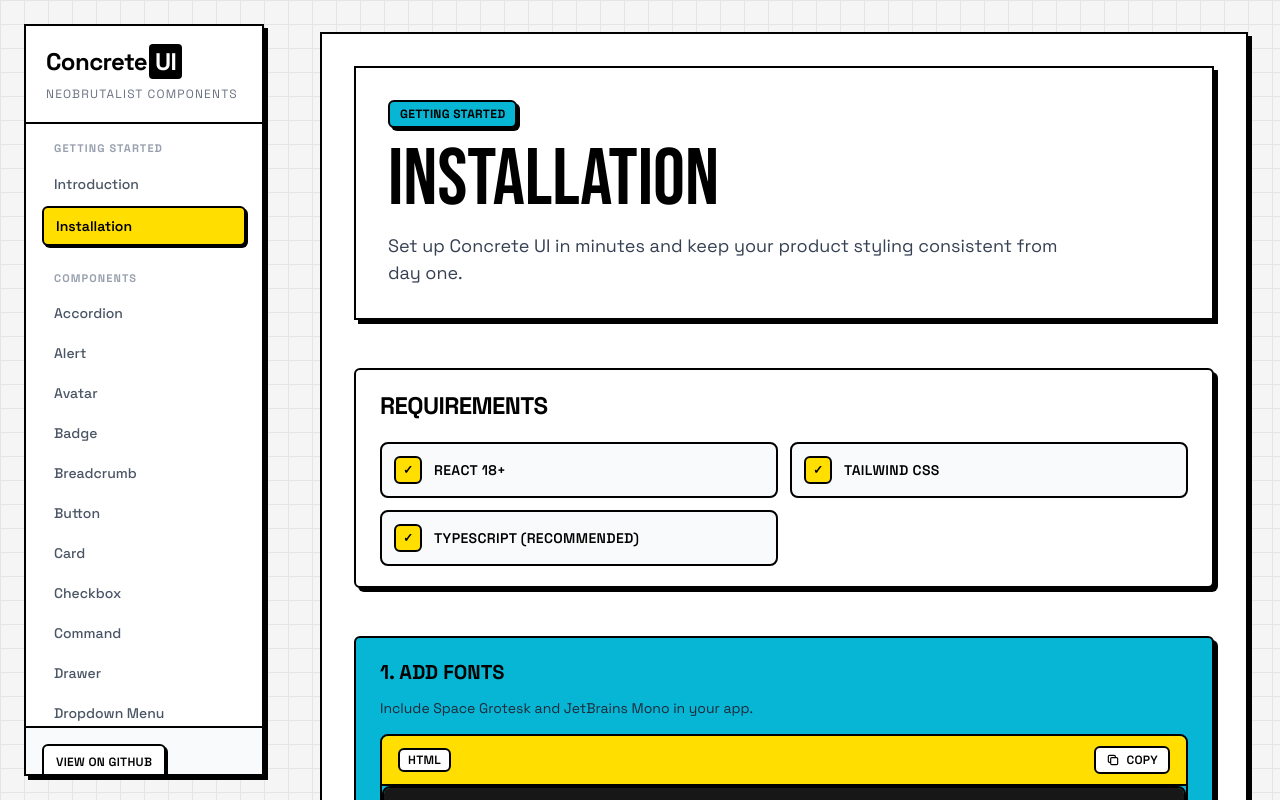
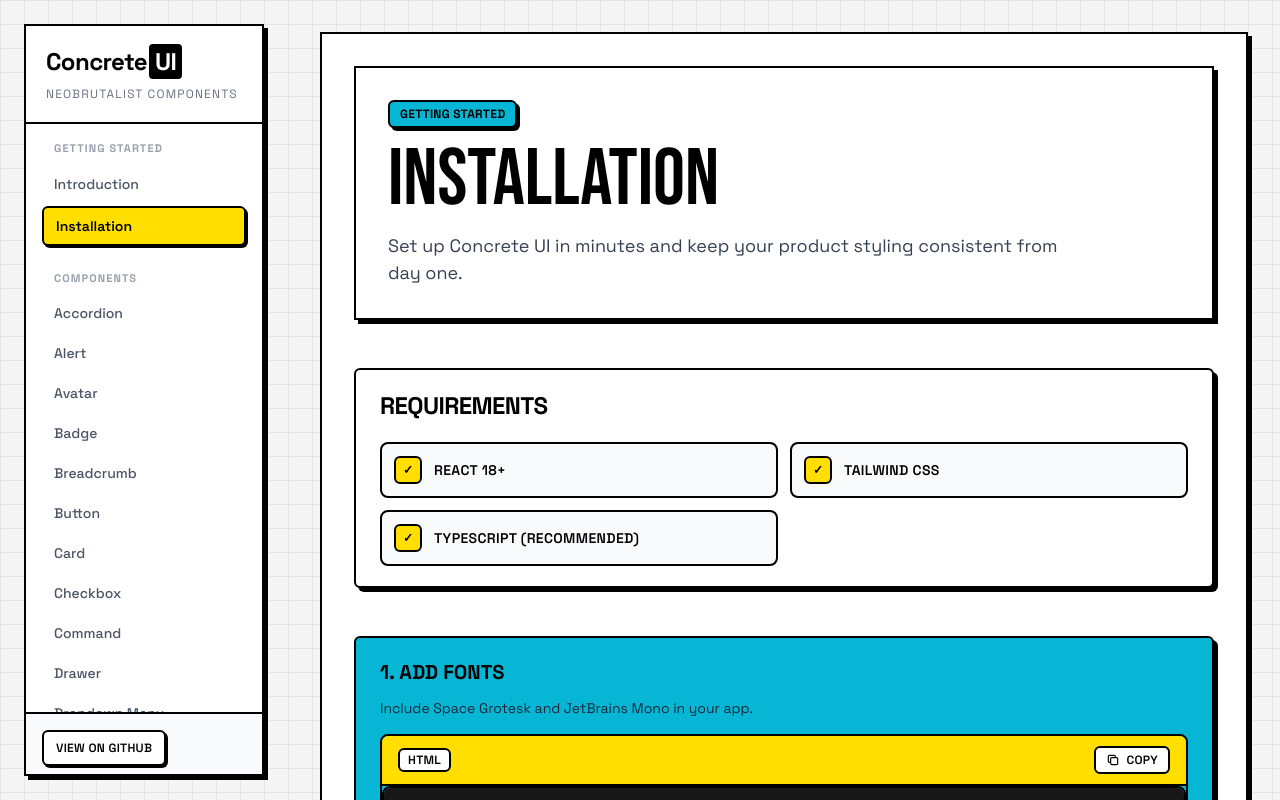
Before and after one commit to jchiwaii/concrete-ui, a Next.js app: page /docs/installation in a window 1280 px wide. Shown: the top 800 px of the page. Built offline with nearby package versions, Linux system fonts and the light colour scheme.

Commit message:
fix: adjust sidebar navigation height and padding for improved layout

```diff
--- a/src/components/docs/sidebar.tsx
+++ b/src/components/docs/sidebar.tsx
@@ -106,7 +106,7 @@
             </p>
           </div>
 
-          <nav className="h-[calc(100%-146px)] overflow-y-auto p-4">
+          <nav className="h-[calc(100%-160px)] overflow-y-auto p-4">
             {navigation.map((section) => (
               <div key={section.title} className="mb-6">
                 <h3 className="mb-2 px-3 text-[11px] font-bold uppercase tracking-widest text-gray-400">
@@ -135,7 +135,7 @@
             ))}
           </nav>
 
-          <div className="border-t-2 border-black bg-gray-50 p-4">
+          <div className="border-t-2 border-black bg-gray-50 p-4 pb-5 pr-5">
             <a
               href="https://github.com/jchiwaii/concrete-ui"
               target="_blank"
```
